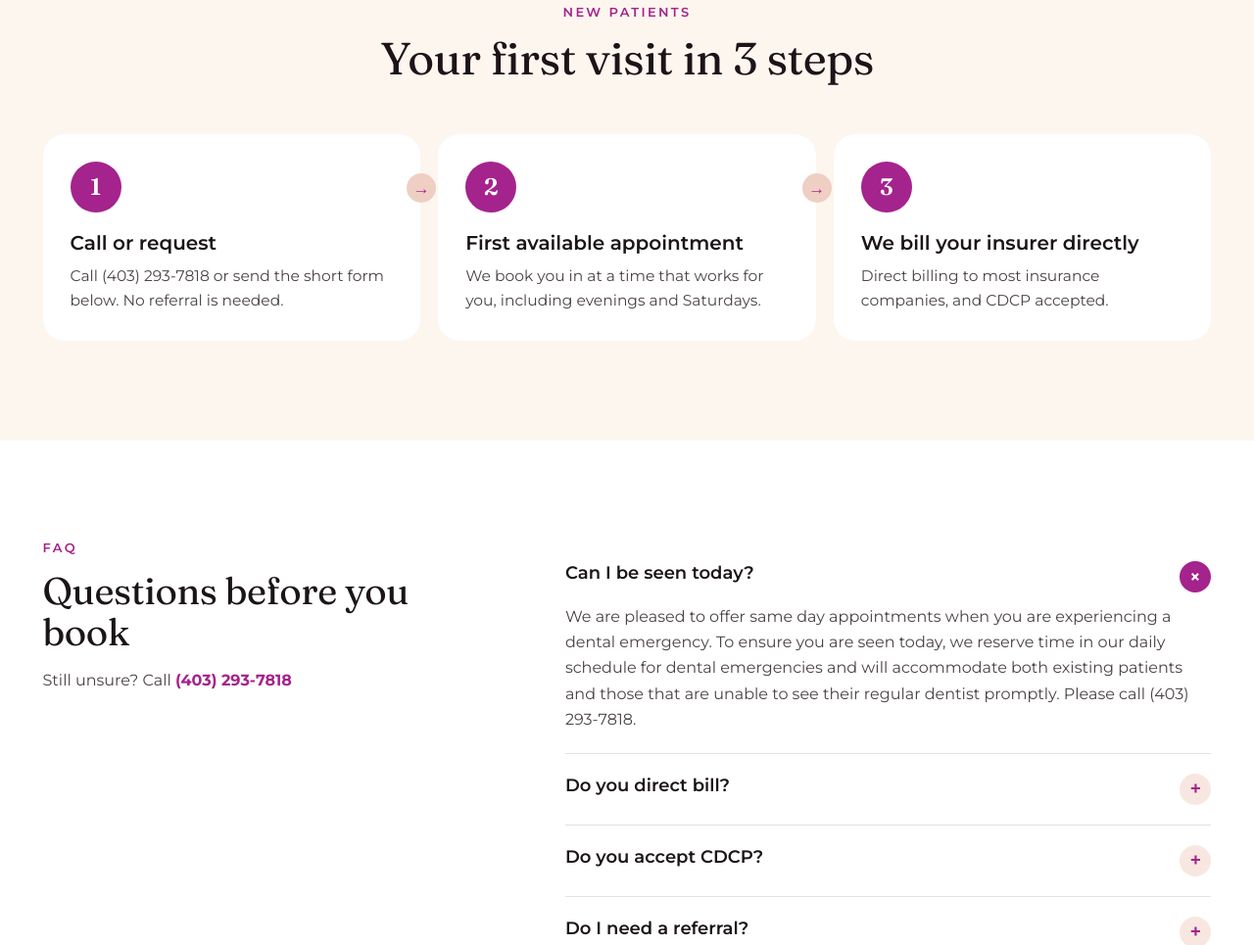
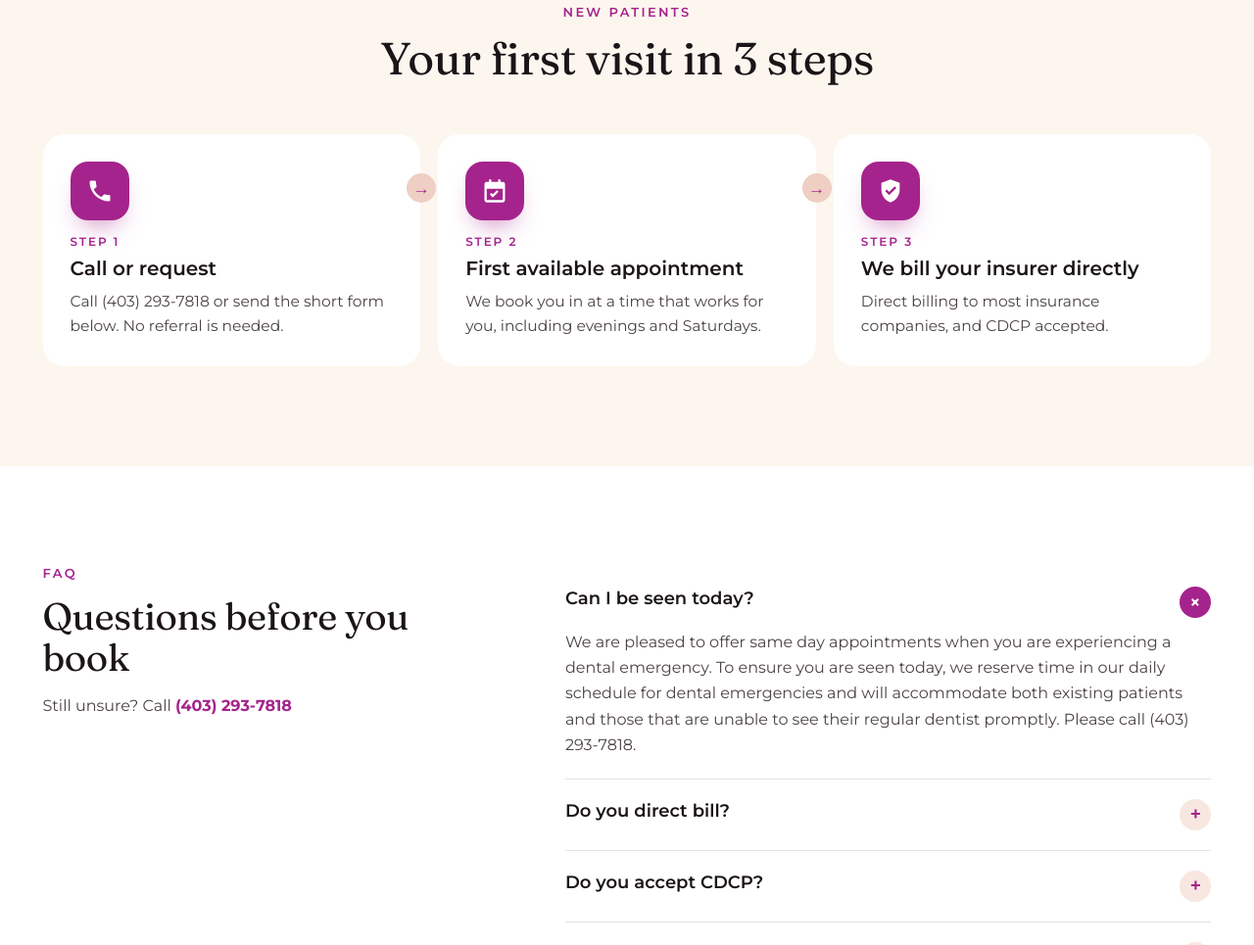
Before and after one commit to whitelabelwebdev/montereydental, a plain HTML site: page landing.html in a window 1280 px wide. Shown: the part 4260-5225 px from the top of the page at 98% size. Drawn offline with Linux system fonts and the light colour scheme.

Commit message:
Landing page: icons instead of numbers in first visit steps
Co-Authored-By: Claude Opus 5.5 <noreply@anthropic.com>
Claude-Session: https://claude.ai/code/session_017Li8CGonjWZk9Tuc6rCrAC

```diff
--- a/assets/css/landing.css
+++ b/assets/css/landing.css
@@ -82,7 +82,9 @@
 .lp-steps-sec { background: var(--cream-l); }
 .lp-steps { list-style: none; margin: 0; padding: 0; display: grid; grid-template-columns: repeat(3, 1fr); gap: 18px; counter-reset: none; position: relative; }
 .lp-steps li { background: #fff; border-radius: var(--r); padding: 28px; position: relative; }
-.st-n { display: grid; place-items: center; width: 52px; height: 52px; border-radius: 50%; background: var(--plum); color: #fff; font: 600 24px/1 var(--serif); margin-bottom: 18px; }
+.st-n { display: grid; place-items: center; width: 60px; height: 60px; border-radius: 18px; background: var(--plum); margin-bottom: 16px; box-shadow: 0 14px 26px -12px rgba(165, 35, 140, .6); }
+.st-n svg { width: 28px; height: 28px; fill: #fff; }
+.st-step { display: block; font: 600 12px/1 var(--sans); letter-spacing: .16em; text-transform: uppercase; color: var(--plum); margin-bottom: 8px; }
 .lp-steps h3 { margin-bottom: 8px; }
 .lp-steps p { font-size: 15.5px; }
 .lp-steps li:not(:last-child)::after { content: "→"; position: absolute; right: -16px; top: 40px; width: 30px; height: 30px; border-radius: 50%; background: var(--blush); color: var(--plum); display: grid; place-items: center; font-weight: 700; z-index: 1; }
--- a/landing.html
+++ b/landing.html
@@ -181,9 +181,9 @@
           <h2 id="steps-title">Your first visit in 3 steps</h2>
         </div>
         <ol class="lp-steps">
-          <li class="reveal"><span class="st-n" aria-hidden="true">1</span><h3>Call or request</h3><p>Call (403) 293-7818 or send the short form below. No referral is needed.</p></li>
-          <li class="reveal"><span class="st-n" aria-hidden="true">2</span><h3>First available appointment</h3><p>We book you in at a time that works for you, including evenings and Saturdays.</p></li>
-          <li class="reveal"><span class="st-n" aria-hidden="true">3</span><h3>We bill your insurer directly</h3><p>Direct billing to most insurance companies, and CDCP accepted.</p></li>
+          <li class="reveal"><span class="st-n" aria-hidden="true"><svg viewBox="0 0 24 24"><path d="M6.6 10.8a15.1 15.1 0 0 0 6.6 6.6l2.2-2.2a1 1 0 0 1 1-.25 11.4 11.4 0 0 0 3.6.57 1 1 0 0 1 1 1V20a1 1 0 0 1-1 1A17 17 0 0 1 3 4a1 1 0 0 1 1-1h3.5a1 1 0 0 1 1 1c0 1.25.2 2.45.57 3.57a1 1 0 0 1-.25 1z"/></svg></span><span class="st-step">Step 1</span><h3>Call or request</h3><p>Call (403) 293-7818 or send the short form below. No referral is needed.</p></li>
+          <li class="reveal"><span class="st-n" aria-hidden="true"><svg viewBox="0 0 24 24"><path d="M7 2v2H5a2 2 0 0 0-2 2v14a2 2 0 0 0 2 2h14a2 2 0 0 0 2-2V6a2 2 0 0 0-2-2h-2V2h-2v2H9V2H7Zm-2 8h14v10H5V10Zm5.3 7.7-2.6-2.6 1.4-1.4 1.2 1.2 3.6-3.6 1.4 1.4-5 5Z"/></svg></span><span class="st-step">Step 2</span><h3>First available appointment</h3><p>We book you in at a time that works for you, including evenings and Saturdays.</p></li>
+          <li class="reveal"><span class="st-n" aria-hidden="true"><svg viewBox="0 0 24 24"><path d="M12 2 4 5v6c0 5 3.4 9.7 8 11 4.6-1.3 8-6 8-11V5l-8-3Zm-1.2 13.7-3.5-3.5 1.4-1.4 2.1 2.1 4.9-4.9 1.4 1.4-6.3 6.3Z"/></svg></span><span class="st-step">Step 3</span><h3>We bill your insurer directly</h3><p>Direct billing to most insurance companies, and CDCP accepted.</p></li>
         </ol>
       </div>
     </section>
```
